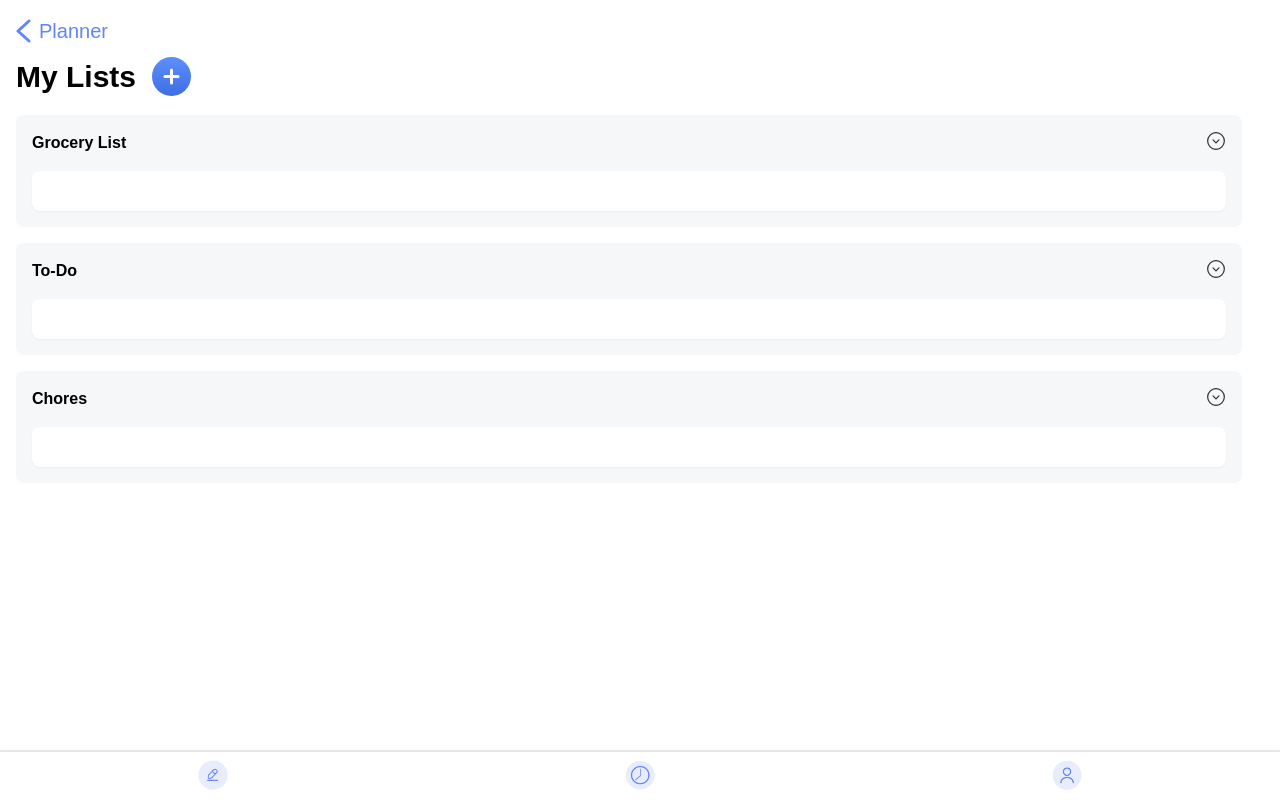
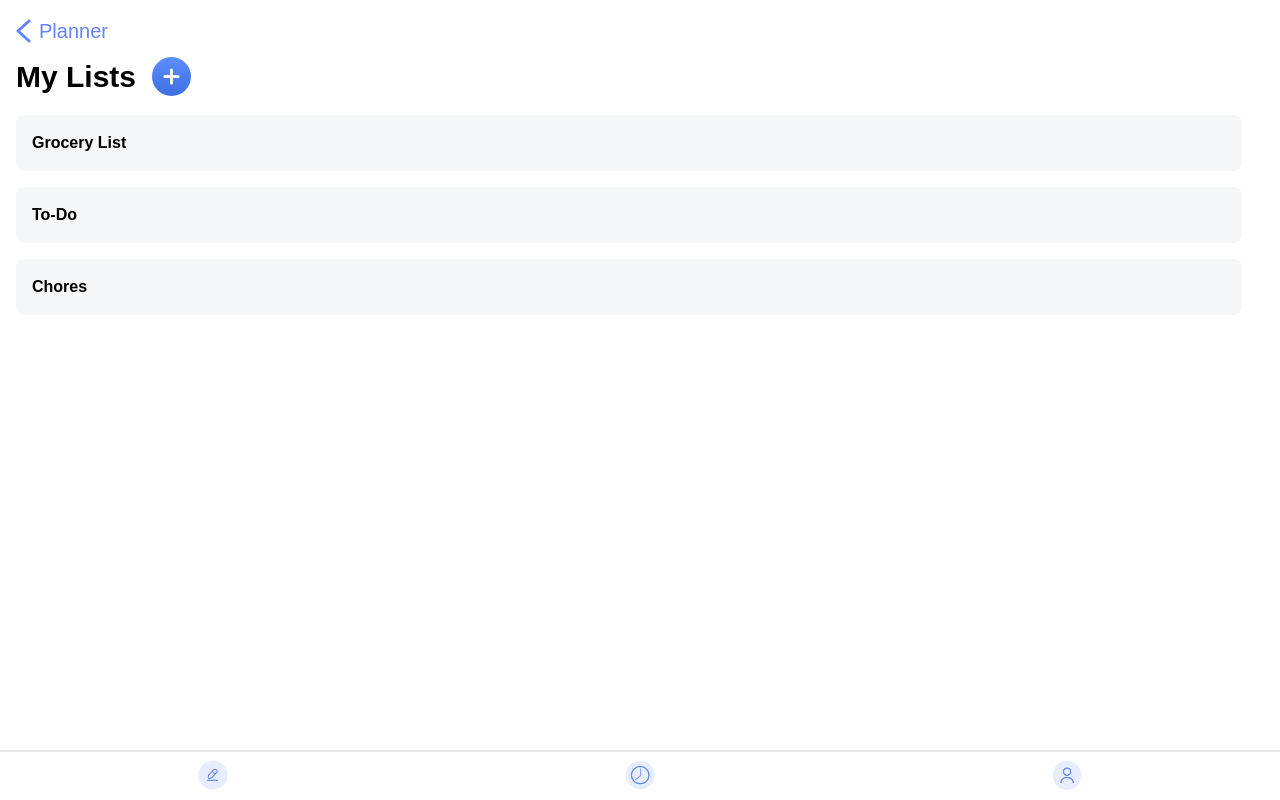
Before and after one commit to tanner666/IS322-MobileAppProject, a Next.js app in the folder my-app/: page /lists in a window 1280 px wide. Built offline with nearby package versions, Linux system fonts and the light colour scheme.

Commit message:
added click-in/out functionality to listGroups

```diff
--- a/my-app/components/listGroup.jsx
+++ b/my-app/components/listGroup.jsx
@@ -1,23 +1,30 @@
 // components/Navbar.js
 
 import Link from 'next/link';
-import styles from '../styles/navbar.module.css'; // Assume you have CSS modules set up
 import ListItems from './listItems';
+import {useState} from 'react';
 
 const ListGroup = ({groupTitle}) => {
+   const [isListVisible, setIsListVisible] = useState(false);
+
+    // Function to toggle the visibility
+  const toggleList = () => {
+    setIsListVisible(!isListVisible);
+  };
+
   return (
     <>
-        <div className="mb-4 min-h-[80px] w-[97%] rounded-lg bg-light-gray font-dm font-bold text-black items-center p-4 flex-column">
-            <div className="flex">
-                <p className="font">{groupTitle}</p>
-                <svg className="ml-auto" xmlns="http://www.w3.org/2000/svg" width="20" height="20" viewBox="0 0 20 20" fill="none">
-                    <path d="M9.99996 18.3333C14.6023 18.3333 18.3333 14.6024 18.3333 9.99999C18.3333 5.39762 14.6023 1.66666 9.99996 1.66666C5.39759 1.66666 1.66663 5.39762 1.66663 9.99999C1.66663 14.6024 5.39759 18.3333 9.99996 18.3333Z" stroke="#292D32" stroke-width="1.2" stroke-miterlimit="10" stroke-linecap="round" stroke-linejoin="round"/>
-                    <path d="M7.05835 8.94998L10 11.8833L12.9417 8.94998" stroke="#292D32" stroke-width="1.2" stroke-linecap="round" stroke-linejoin="round"/>
-                </svg>
-            </div>
-            <ListItems></ListItems>
-
+        <div className="mb-4 min-h-[50px] w-[97%] rounded-lg bg-light-gray font-dm font-bold text-black items-center p-4 flex-column cursor-pointer" onClick={toggleList}>
+        {/* Clickable div that toggles the ListItems visibility */}
+        <div className="flex">
+          <p className="font">{groupTitle}</p>
+          <svg className="ml-auto" xmlns="http://www.w3.org/2000/svg" width="20" height="20" viewBox="0 0 20 20" fill="none">
+            {/* SVG paths */}
+          </svg>
         </div>
+        {/* ListItems is shown or hidden based on isListVisible */}
+        {isListVisible && <ListItems />}
+      </div>
 
     </>
   );
--- a/my-app/components/listItems.jsx
+++ b/my-app/components/listItems.jsx
@@ -2,7 +2,7 @@ import Link from 'next/link';
 
 const ListItems = () =>{
     return(
-        <div className="p-5 mt-4 mx-auto w-[100%] rounded-lg shadow-sm bg-white font-dm font-bold">
+        <div className="p-5 mt-2 mx-auto w-[100%] rounded-lg shadow-sm bg-white font-dm font-bold">
         </div>
     );
 };
--- a/my-app/pages/lists.jsx
+++ b/my-app/pages/lists.jsx
@@ -9,11 +9,13 @@ export default function Lists(){
             <Head>
                 <title>My Lists</title>
             </Head>
-            <Link className="mt-4 ml-4 flex items-center" href="/">
-                <svg xmlns="http://www.w3.org/2000/svg" width="15" height="24" viewBox="0 0 15 24" fill="none">
-                    <path d="M13 2L2 12L13 22" stroke="#6284FF" stroke-width="3" stroke-linecap="round" stroke-linejoin="round"/>
-                </svg>
-                <p className="ml-2 text-task-blue text-[20px] font-dm">Planner</p>
+            <Link legacyBehavior href="/">
+                <a className="mt-4 ml-4 flex items-center">
+                    <svg xmlns="http://www.w3.org/2000/svg" width="15" height="24" viewBox="0 0 15 24" fill="none">
+                        <path d="M13 2L2 12L13 22" stroke="#6284FF" stroke-width="3" stroke-linecap="round" stroke-linejoin="round"/>
+                    </svg>
+                    <a className="ml-2 text-task-blue text-[20px] font-dm">Planner</a>
+                </a>
             </Link>
 
             <div className="mt-2 ml-4 font-dm text-[30px] font-bold flex items-center">
```
